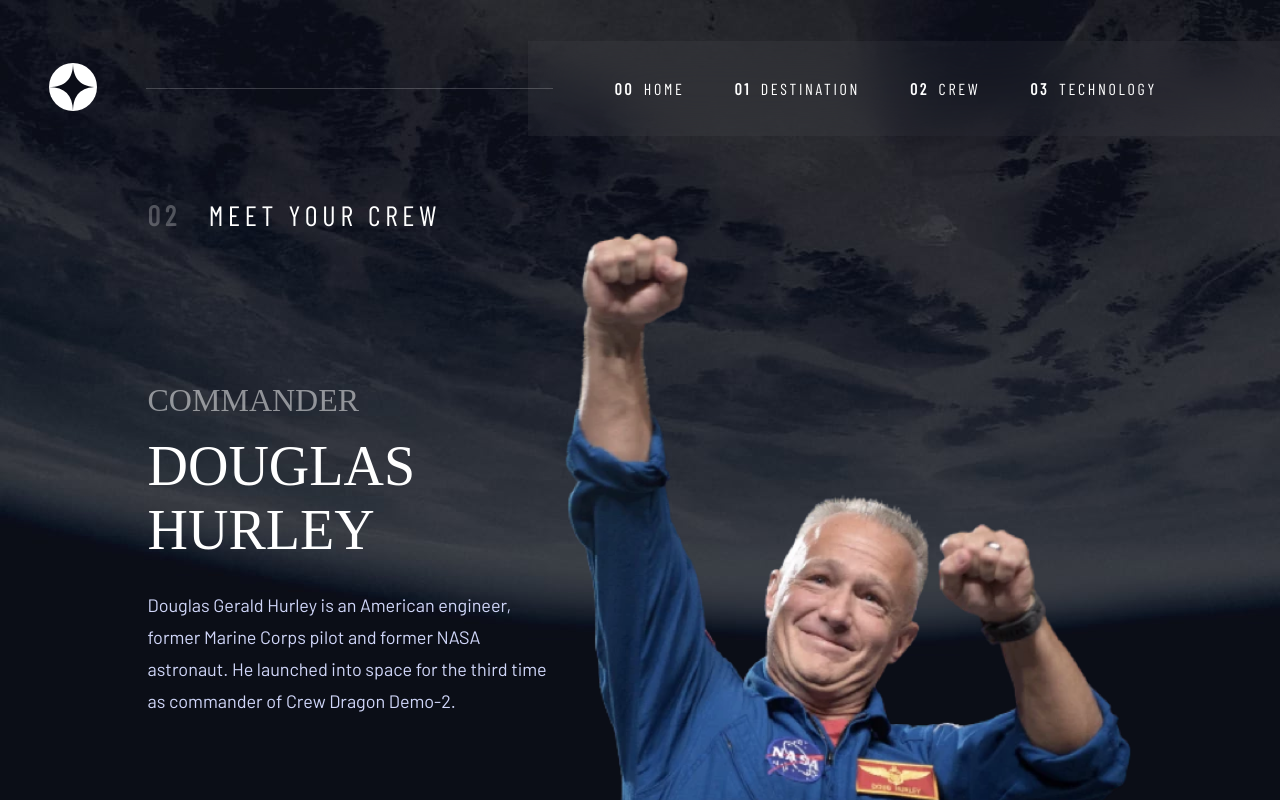
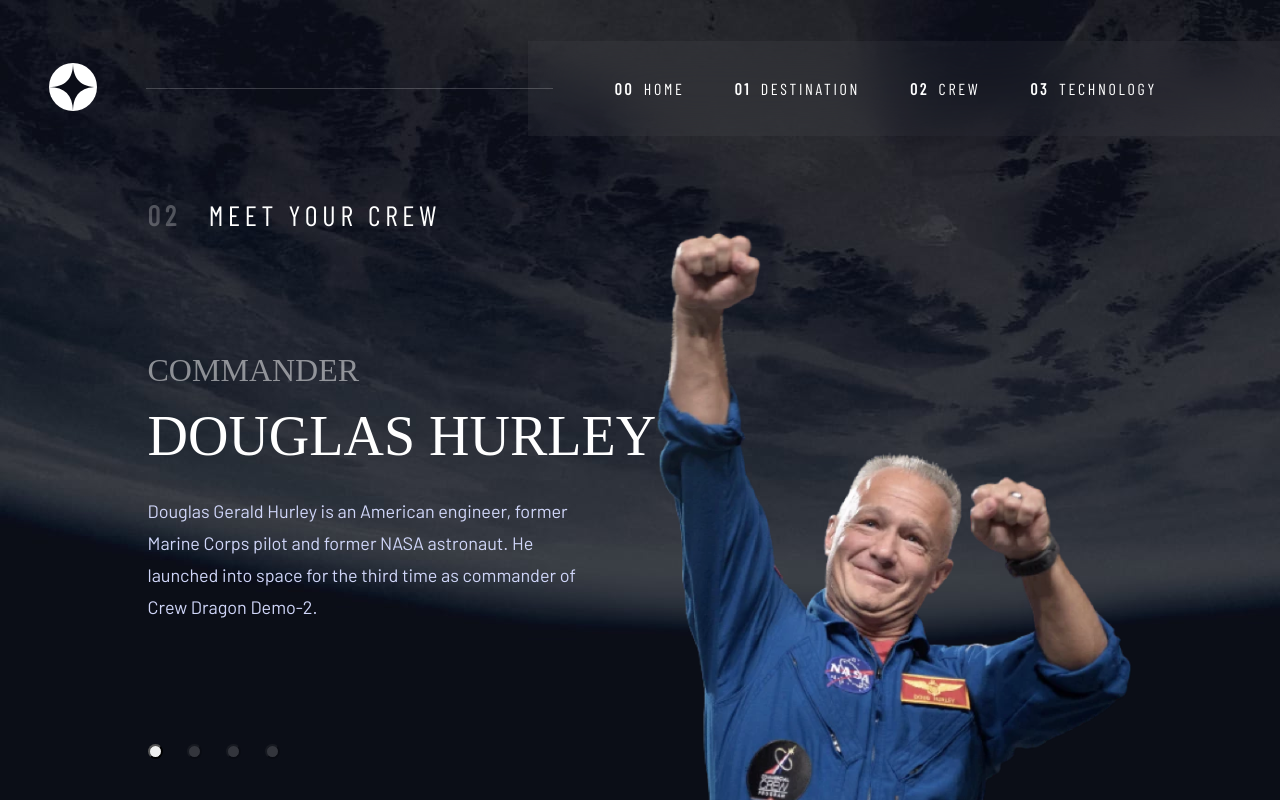
Before and after one commit to THEMIDFIRE/Space-tourism, a React (Vite) app: page /Space-tourism/crew in a window 1280 px wide. Shown: the top 800 px of the page. Built offline with nearby package versions, Linux system fonts and the light colour scheme; a web font is replaced by a local one.

Commit message:
minor style changes

```diff
--- a/src/components/Crew/Crew.css
+++ b/src/components/Crew/Crew.css
@@ -48,10 +48,10 @@
 main .crew .content nav button.active {
   opacity: 1;
 }
-main .crew .crewImg {
-  width: clamp(20.4375rem, 59.44vw, 35.5rem);
+main .crewImg {
+  max-height: 43.75rem;
 }
-main .crew .crewImg img {
+main .crewImg img {
   width: 100%;
 }
 
--- a/src/components/Crew/Crew.scss
+++ b/src/components/Crew/Crew.scss
@@ -41,11 +41,11 @@
                 }
             }
         }
-        .crewImg {
-            width: clamp(20.4375rem, 59.44vw, 35.5rem);
-            img {
-                width: 100%;
-            }
+    }
+    .crewImg {
+        max-height: 43.75rem;
+        img {
+            width: 100%;
         }
     }
 }
```
Also changed, not shown: 1 other file (tests, documents, lock files or other folders).
